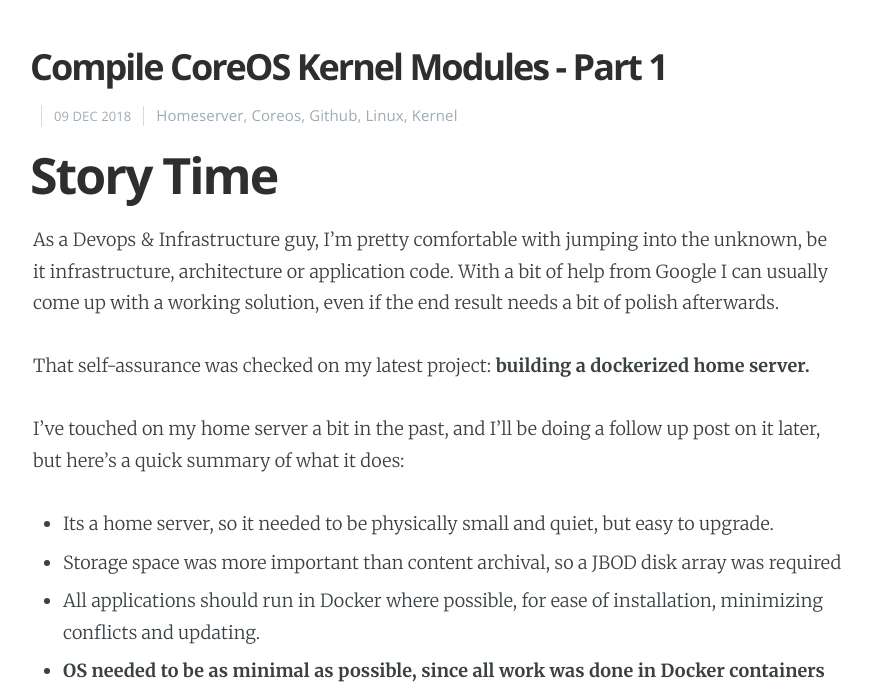
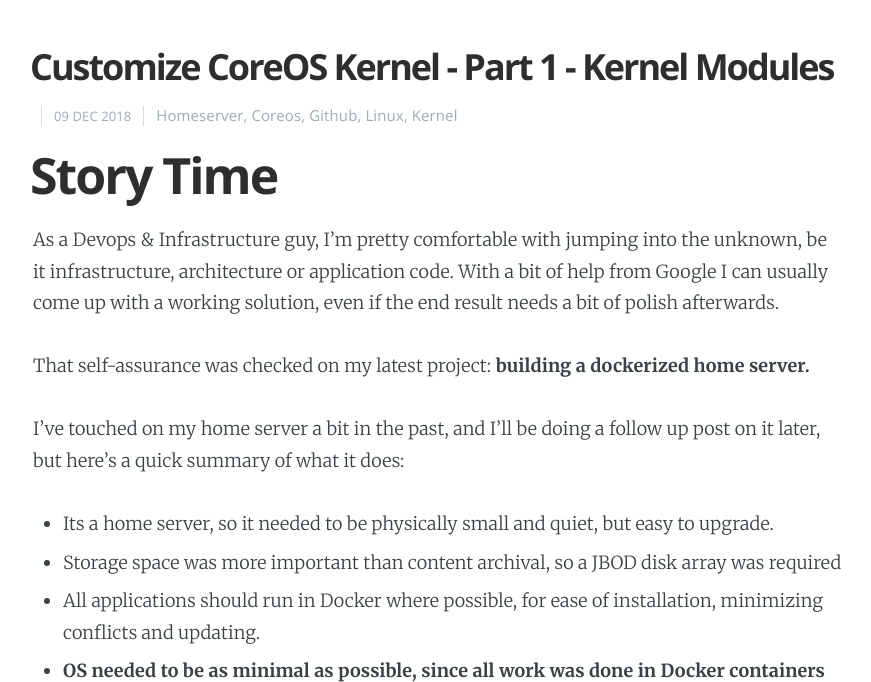
Before and after one commit to AnalogJ/thesparktree-blog, a Jekyll site: the page built from _posts/2018-12-09-customize-coreos-kernel-part-1.md, in a window 1280 px wide and 900 px high, scrolled down 371 px, cut to the strip 218-900 px from the top of the window. Shown: the whole strip, without its empty margins (202-1073 px from the left). Built offline with Jekyll 4.4.1, drawn with Linux system fonts in a browser that asks for light colours; nearby versions of some CDN libraries; comment, search, counter and statistics services are not loaded.

Commit message:
rename file.

```diff
--- a/_posts/2018-12-09-compile-coreos-kernel-modules.md
+++ b/_posts/2018-12-09-customize-coreos-kernel-part-1.md
@@ -1,6 +1,6 @@
 ---
 layout: post
-title: 'Compile CoreOS Kernel Modules - Part 1'
+title: 'Customize CoreOS Kernel - Part 1 - Kernel Modules'
 date: '18-12-09T01:19:33-08:00'
 cover: '/assets/images/cover_coreos.png'
 subclass: 'post tag-post'
```
